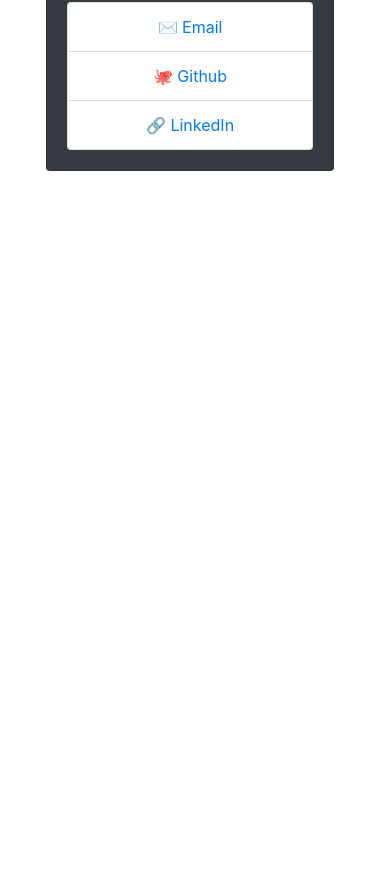
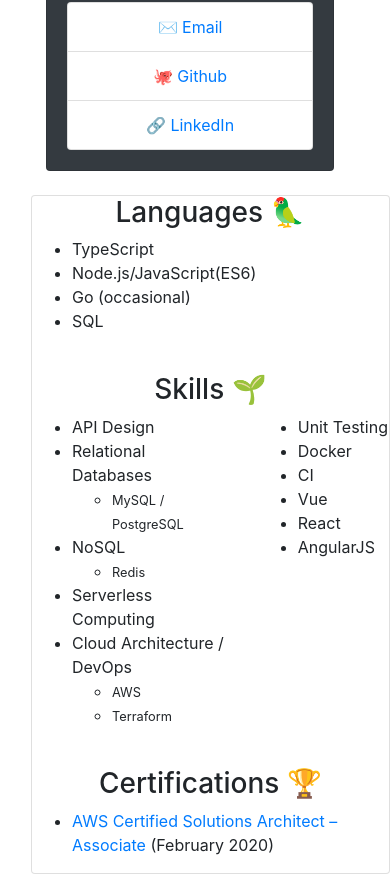
Before and after one commit to KaleyKrim/kkdotcom-vue, a Vue app: page / in a window 390 px wide. Shown: the part 751-1625 px from the top of the page. Before the commit the page ends 946 px from the top, so only its background shows below. Built offline with nearby package versions, Linux system fonts and the light colour scheme.

Commit message:
make resume content card, center header text on small devices

```diff
--- a/src/components/ResumeContent.vue
+++ b/src/components/ResumeContent.vue
@@ -1,7 +1,7 @@
 <template>
-  <div class="resume-content">
+  <div class="resume-content card col-md-8">
     <div class="row">
-      <div class="col-12">
+      <div class="col-12 skill-header">
         <h3>Languages 🦜</h3>
       </div>
       <div class="row">
@@ -17,7 +17,7 @@
     </div>
     <br />
     <div class="row">
-      <div class="col-12">
+      <div class="col-12 skill-header">
         <h3>Skills 🌱</h3>
       </div>
       <div class="row">
@@ -60,7 +60,7 @@
     </div>
     <br />
     <div class="row">
-      <div class="col-12">
+      <div class="col-12 skill-header">
         <h3>Certifications 🏆</h3>
       </div>
       <ul>
@@ -84,8 +84,8 @@
 
 <style scoped>
 @media (max-width: 800px) {
-  .resume-content{
-    display: none;
+  .skill-header{
+    text-align: center;
   }
 }
 </style>
```
